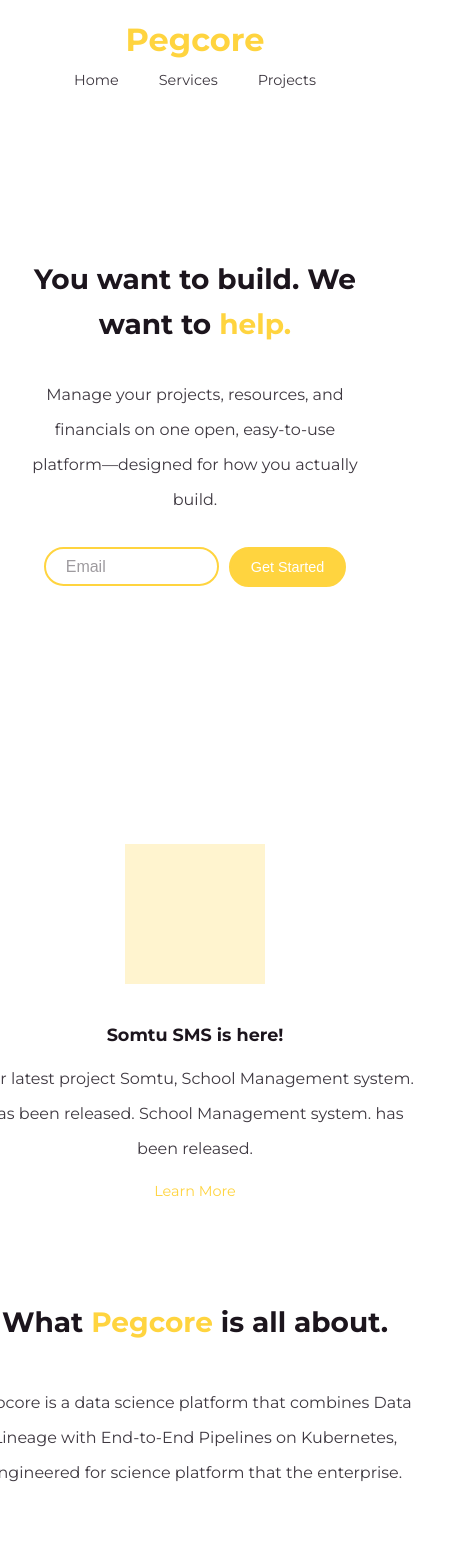
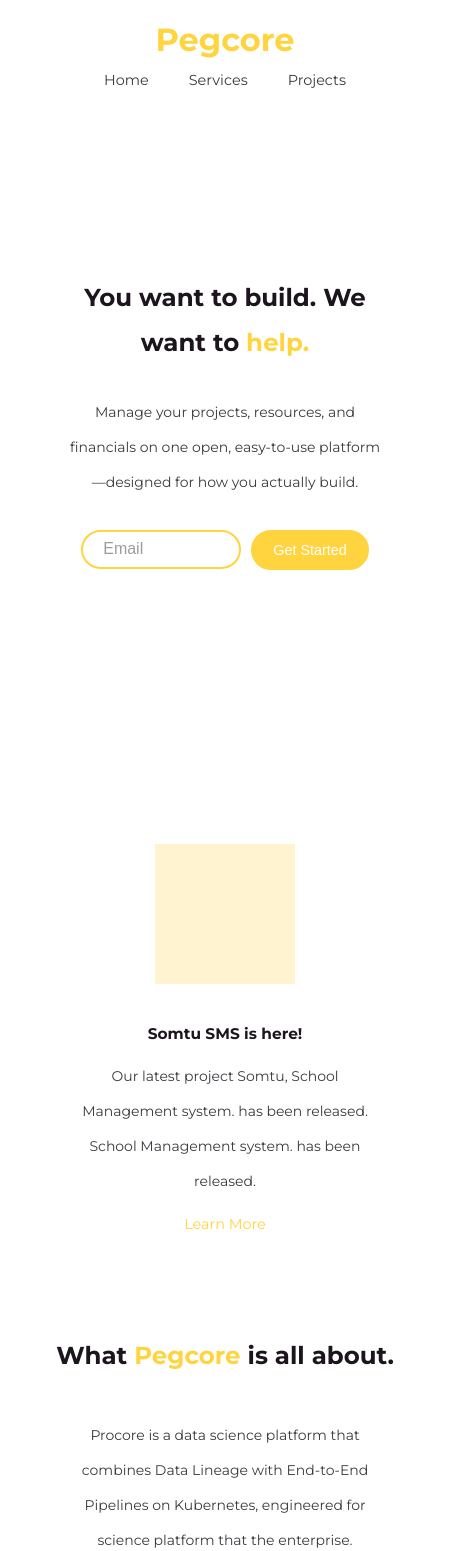
Before and after one commit to nepali-prabhat/landing, a React (Create React App) app: page / in a window 390 px wide. Shown: the top 1551 px of the page, 450 px wide, since content can reach past the window. Built offline with nearby package versions, Linux system fonts and the light colour scheme.

Commit message:
mobile responsive 1

```diff
--- a/src/App.css
+++ b/src/App.css
@@ -96,7 +96,7 @@
   width: 50%;
 }
 .hero .hero-img{
-  width: 600px;
+  max-width: 600px;
 }
 
 @media screen and (min-width: 1600px) {
@@ -130,7 +130,7 @@
     padding: 0;
   }
   .hero .info{
-    width: 500px;
+    max-width: 400px;
     gap: 30px;
     justify-content: center;
   }
@@ -277,6 +277,7 @@
   justify-content: center;
   align-items: center;
 }
+
 .service-card{
   background-color: white;
   border: 2px solid var(--primary);
@@ -326,6 +327,9 @@
 .mobile-service-list{
   display: none;
 }
+.testimonials{
+  margin-top: 0px;
+}
 @media screen and (max-width: 1400px) {
   .service-card p{
     margin-top: 10px;
@@ -371,7 +375,7 @@
   .mobile-service-list{
     display: grid;
     gap: 40px;
-    width: 400px;
+    max-width: 400px;
     margin: 0 auto;
     padding-top: 60px;
   }
@@ -403,10 +407,28 @@
 
 
 @media screen and (max-width:600px){
+  .App{
+    width: 100% !important;
+    position: relative;
+    left:0;
+  }
   .info{
-    width:350px !important;
+    width:320px !important;
+  }
+  p{
+    max-width: 320px !important;
   }
   .slideshow-tabs{
     min-width: 100% !important;
   }
+  .service-card{
+
+  }
+  .content-desc div{
+    max-width: 320px !important;
+  }
+  .sec-desc{
+    /* width: 320px !important; */
+  }
+
 }
--- a/src/App.js
+++ b/src/App.js
@@ -4,6 +4,8 @@
 import Services from './services';
 import Projects from './projects';
 import Testimonial from './testemonials';
+import {useScreenSize} from './useScreenSize';
+
 const LearnMore = ()=><div className="link highlight">Learn More</div>
 function App() {
   const noticeTitle = "Somtu SMS is here!"
@@ -11,8 +13,14 @@
   School Management system. has been released.
   School Management system. has been released.`
   const [email, setEmail] = React.useState("");
+  const size = useScreenSize();
+  let transform = 0;
+  console.log({size});
+  if(size.width<450){
+    transform = (450-size.width)/2;
+  }
   return (
-    <div className="App">
+    <div className="App" style={{transform:`translateX(${transform}px)`}}>
       <nav>
         <span className="logo">
           Pegcore
@@ -48,7 +56,7 @@
           <div className="notice-img"></div>
           <div className="notice-desc">
             <h3>{noticeTitle}</h3>
-            <div className="txt">{noticeDesc}</div>
+            <p className="txt">{noticeDesc}</p>
             <LearnMore/>
           </div>
         </div>
@@ -57,7 +65,7 @@
         <div className="notice-img"></div>
         <div className="notice-desc">
           <h3>{noticeTitle}</h3>
-          <div className="txt">{noticeDesc}</div>
+          <p className="txt">{noticeDesc}</p>
           <LearnMore/>
         </div>
       </section>
--- a/src/index.css
+++ b/src/index.css
@@ -95,7 +95,7 @@
 }
 .txt{
   line-height: 35px;
-  font-size: 1rem;
+  font-size: 1em;
 }
 .highlight{
   color: var(--primary);
@@ -152,7 +152,12 @@
 }
 @media screen and (min-width: 999px) {
   body{
-    font-size: 20px;
+    /* font-size: 20px; */
 
   }
 }
+@media screen and (max-width: 999px) {
+  body{
+    font-size: 14px;
+  }
+}
--- a/src/projects.js
+++ b/src/projects.js
@@ -95,14 +95,14 @@
                             <h2>
                                 {this.state.tabs[this.state.activeIndex].title}
                             </h2>
-                            <p className="txt">
+                            <div className="txt">
                                 {this.state.tabs[this.state.activeIndex].desc}
                                 <ol className="projects-list">
                                     {
-                                        this.state.tabs[this.state.activeIndex].lists.map((l)=>( <li className="txt">{l}</li> ))
+                                        this.state.tabs[this.state.activeIndex].lists.map((l,i)=>( <li key={l+i} className="txt">{l}</li> ))
                                     }
                                 </ol>
-                            </p>
+                            </div>
                         </div>
                         <div className="d-flex">
                             <img className="project-img" src={this.state.tabs[this.state.activeIndex].src} alt={this.state.tabs[this.state.activeIndex].title}/>
--- a/src/services.js
+++ b/src/services.js
@@ -117,14 +117,16 @@
     handleTabClick(i){
         this.setState({activeIndex:i, manuallyClicked:true})
     }
-
+    handleCardClick = ()=>{
+        this.setState({manuallyClicked:true})
+    }
     componentDidMount(){
         this.interval = setInterval(()=>{
-                // if(!this.state.manuallyClicked){
-                //     this.setState({activeIndex:(this.state.activeIndex+1)%this.state.tabs.length})
-                // }else{
-                //     this.setState({manuallyClicked:false})
-                // }
+                if(!this.state.manuallyClicked){
+                    this.setState({activeIndex:(this.state.activeIndex+1)%this.state.tabs.length})
+                }else{
+                    this.setState({manuallyClicked:false})
+                }
             },4000
         )
     }
@@ -158,7 +160,7 @@
                             <img className="service-img" src={this.state.tabs[this.state.activeIndex].src} alt={this.state.tabs[this.state.activeIndex].title}/>
                         </div>
                 </div>
-                <Carousel showStatus={false} className="service-card-container" centerMode useKeyboardArrows centerSlidePercentage={50} showThumbs={false} emulateTouch>
+                <Carousel onClickItem={()=>this.handleCardClick()} onClickThumb={()=>this.handleCardClick()} showStatus={false} className="service-card-container" centerMode useKeyboardArrows centerSlidePercentage={50} showThumbs={false} emulateTouch>
                     {
                         this.state.tabs[this.state.activeIndex].cards.map((c)=>{
                             return (
@@ -177,9 +179,9 @@
                 </Carousel>
                 <div className="mobile-service-list">
                     {
-                        this.state.tabs[this.state.activeIndex].cards.map((c)=>{
+                        this.state.tabs[this.state.activeIndex].cards.map((c,i)=>{
                             return (
-                                <div className="service-card" key={c.title}>
+                                <div className="service-card" key={"mobile-"+c.title+'-'+i}>
                                     <h3>
                                         {c.title}
                                     </h3>
--- a/src/testemonials.js
+++ b/src/testemonials.js
@@ -34,11 +34,6 @@
                     literature from 45 BC, making it over 2000 years old.
                     `
                 },
-                {
-                    name:"Prabhat Pandey",
-                    position:"CEO",
-                    desc:"Yep! totally the best company out there hands down. 420/69"
-                },
 
             ]
         };
@@ -47,7 +42,7 @@
 
     render() {
         return (
-            <section className="project">
+            <section className="testimonials">
                 <div className="sec-desc">
                     <h1>Talk to us <span className="highlight"> Directly</span>!</h1>
                     <p className="txt">You can call us or shoot us a quick message!
@@ -64,11 +59,11 @@
                     {
                         this.state.testimonials.map((c)=>{
                             return (
-                                <div className="service-card" key={c.title}>
+                                <div className="service-card" key={c.name}>
                                     <h3>
                                         {c.name}
                                     </h3>
-                            <   div className="txt">{c.position}</div>
+                            <   div className="txt" style={{opacity:'50%'}}>{c.position}</div>
                                     <p className="txt">
                                         {c.desc}
                                     </p>
@@ -81,11 +76,11 @@
                     {
                         this.state.testimonials.map((c)=>{
                             return (
-                                <div className="service-card" key={c.title}>
+                                <div className="service-card" key={c.name}>
                                     <h3>
                                         {c.name}
                                     </h3>
-                            <   div className="txt">{c.position}</div>
+                                    <div className="txt" style={{opacity:'50%'}}>{c.position}</div>
                                     <p className="txt">
                                         {c.desc}
                                     </p>
--- /dev/null
+++ b/src/useScreenSize.js
@@ -0,0 +1,28 @@
+import { useState, useEffect } from 'react';
+
+export function useScreenSize() {
+    const isClient = typeof window === 'object';
+
+    function getSize() {
+      return {
+        width: isClient ? window.innerWidth : undefined,
+        height: isClient ? window.innerHeight : undefined
+      };
+    }
+
+    const [windowSize, setWindowSize] = useState(getSize);
+
+    useEffect(() => {
+      if (!isClient) {
+        return false;
+      }
+
+      function handleResize() {
+        setWindowSize(getSize());
+      }
+
+      window.addEventListener('resize', handleResize);
+      return () => window.removeEventListener('resize', handleResize);
+    }, []);
+    return windowSize;
+}
```
